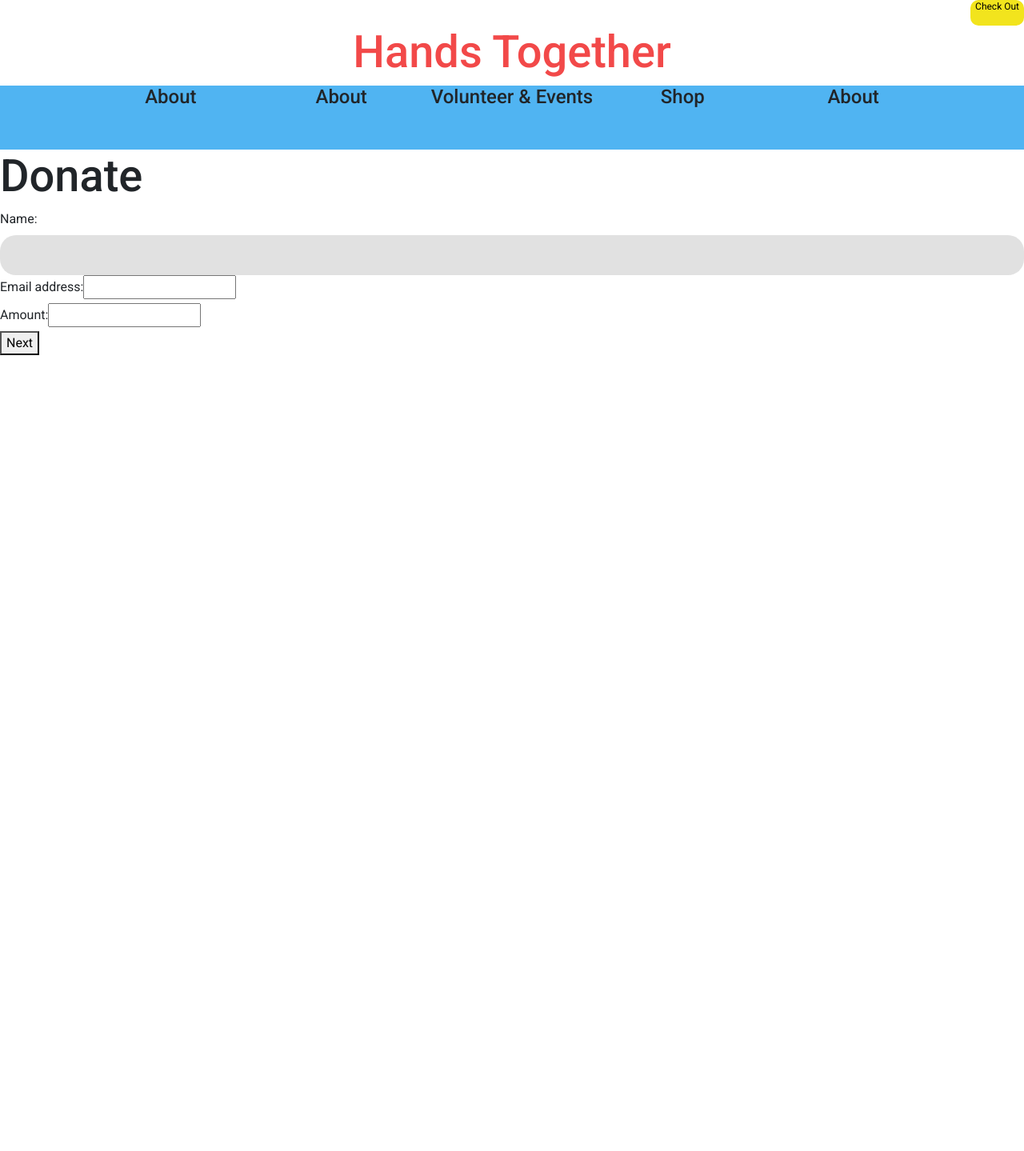
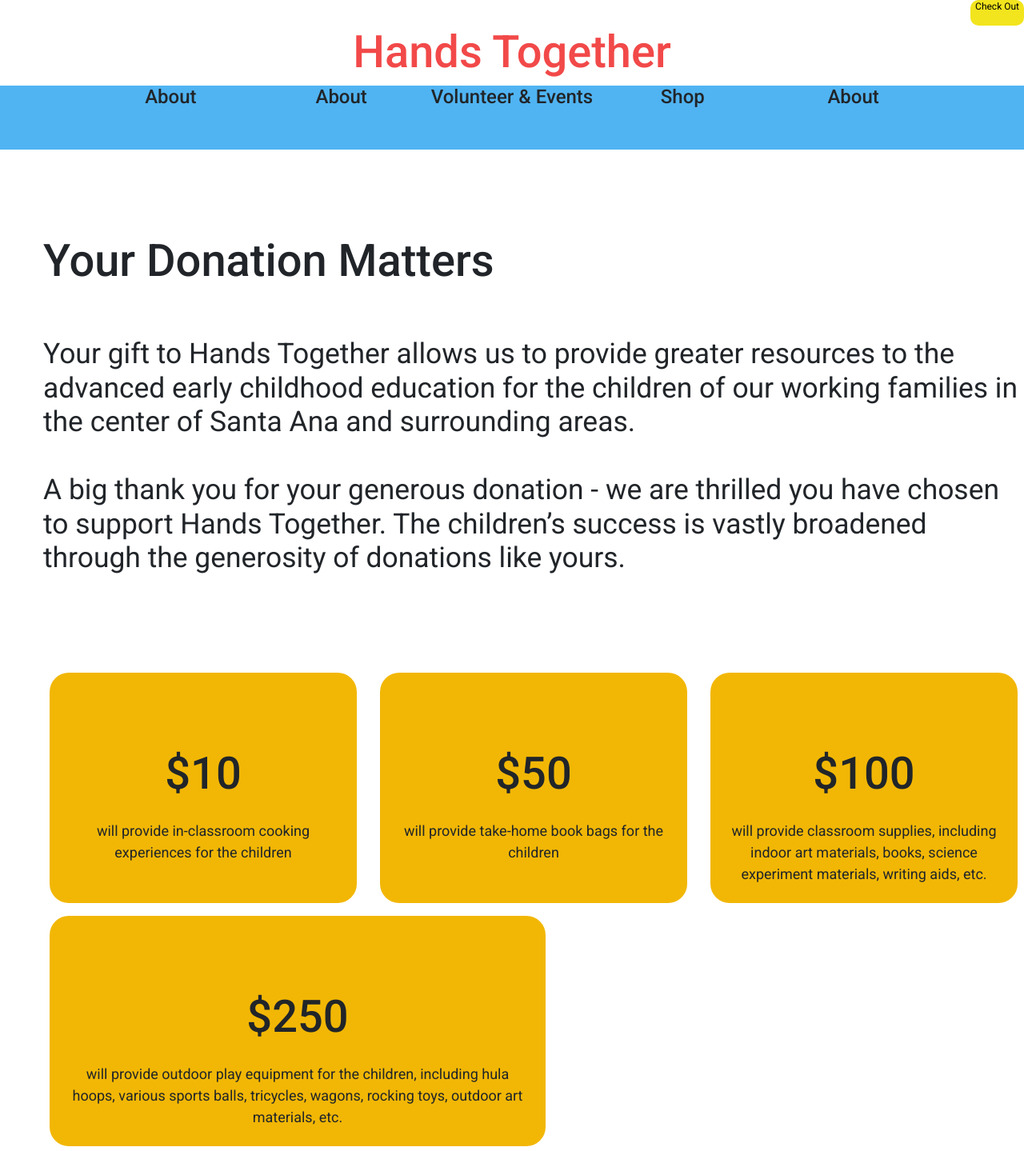
Before and after one commit to Codelab-Davis/hands_together_website_ws2021, a React (Create React App) app: page /donation in a window 1280 px wide. Shown: the top 1439 px of the page at 80% size. Before the commit the page ends 800 px from the top, so only its background shows below. Built offline with nearby package versions, Linux system fonts and the light colour scheme.

Commit message:
donation page skeleton

```diff
--- a/src/components/donation.js
+++ b/src/components/donation.js
@@ -1,16 +1,11 @@
-import React, { useState, useEffect } from "react";
+import React, { useState } from "react";
 import "bootstrap/dist/css/bootstrap.min.css";
+import "../css/donation.css";
 const axios = require('axios');
-// const stripe = require('stripe')("sk_test_51IMhDjDACjkjrvMmiJxcdbJqejCQ3W9dwagP8gDp7l5wHk0Qm7oWgkmOKVqxVMOutTF7nKoPI86eX84PY6ZZqQj100pJsabLN1");
 
 function Donation() {
 
   const donationEl = React.useRef(null);
-  const [needPaymentInfo, setNeedPaymentInfo] = useState(false);
-
-  function requirePaymentInfo() {
-    setNeedPaymentInfo(true);
-  }
 
   //donation page loads with dynamic price, just need to not charge tax lol
   const handleSubmit = e => {
@@ -30,49 +25,108 @@ function Donation() {
       .catch(error => console.log(error))
   }
 
-  return !needPaymentInfo ? (
-    <>
-      <h1>Donate</h1>
+  return(
+    <div className="container-fluid p-0">
+      <div className="row no-gutters">
+        <h1 className="heading">Your Donation Matters</h1>
 
-      <form method="" action="" onSubmit={handleSubmit}>
-        <div>
-          <label for="name">Name: </label>
-          <input id="name" type="text" name="name" />
+        <h3 className="donation-text">
+          Your gift to Hands Together allows us to provide greater resources to the advanced early childhood education for the children of our working families in the center of Santa Ana and surrounding areas. <br/><br/>A big thank you for your generous donation - we are thrilled you have chosen to support Hands Together. The children’s success is vastly broadened through the generosity of donations like yours.
+        </h3>
+
+        <div className="donation-container">
+          <div className="row no-gutters donation-row">
+            <div className="donation-small">
+              <h1 className="donation-amount-text">$10</h1>
+              <p className="donation-use-text">will provide in-classroom cooking experiences for the children</p>
             </div>
-        <div>
-          <label for="email">Email address: </label>
-          <input id="email" type="email" name="email" />
+            <div className="donation-small">
+              <h1 className="donation-amount-text">$50</h1>
+              <p className="donation-use-text">will provide take-home book bags for the children</p>
             </div>
-        <div>
-          <label for="amount">Amount: </label>
-          <input id="amount" type="number" name="amount" min="10" ref={donationEl} />
+            <div className="donation-small">
+              <h1 className="donation-amount-text">$100</h1>
+              <p className="donation-use-text">will provide classroom supplies, including indoor art materials, books, science experiment materials, writing aids, etc.</p>
             </div>
-        <div>
-          <button type="submit">Next</button>
           </div>
+          <div className="row no-gutters donation-row">
+            <div className="donation-large">
+              <h1 className="donation-amount-text">$250</h1>
+              <p className="donation-use-text">will provide outdoor play equipment for the children, including hula hoops, various sports balls, tricycles, wagons, rocking toys, outdoor art materials, etc.</p>
+            </div>
+            <div className="donation-large">
+              <h1 className="donation-amount-text">$500</h1>
+              <p className="donation-use-text">will provide tuition assistance for a struggling family</p>
+            </div>
+          </div>
+        </div>
+
+        <form className="donation-container" method="" action="" onSubmit={handleSubmit}>
+          <div className="row no-gutters form-item">
+            <div className="col-md-6">
+              <h3>Give a custom amount</h3>
+            </div>
+            <div className="col-md-6">
+              <input type="text" />
+              <p className="form-option">Custom Amount</p>
+            </div>
+          </div>
+          <div className="row no-gutters form-item">
+            <div className="col-md-8">
+              <h3>What type of donate are you making?</h3>
+            </div>
+            <div className="col-md-4">
+              <input type="radio" id="one-time" name="donation-type" value="one-time"/>
+              <label for="one-time"><p className="form-option">One-time Donation</p></label><br/>
+              <input type="radio" id="recurring" name="donation-type" value="recurring"/>
+              <label for="recurring"><p className="form-option">Recurring Donation</p></label>
+            </div>
+          </div>
+          <div className="row no-gutters form-item">
+            <div className="col-md-8">
+              <h3>Payment Method</h3>
+            </div>
+            <div className="col-md-4">
+              <input type="radio" id="credit-card" name="payment-method" value="credit-card"/>
+              <label for="credit-card"><p className="form-option">Credit Card</p></label><br/>
+              <input type="radio" id="debit-card" name="payment-method" value="debit-card"/>
+              <label for="debit-card"><p className="form-option">Debit Card</p></label>
+            </div>
+          </div>
+          <div className="text-center">
+            <button className="donate-button" type="submit"><h1>Donate</h1></button>
+          </div>
+
         </form>
-    </>
-  ) :
-    <>
-      <h1>Complete your donation</h1>
-      <p>Please enter your payment details below to complete your donation.</p>
 
-      <form method="POST" action="/donate/thanks" id="card">
-        <div>
-          <label for="cardholder-name">Cardholder name: </label>
-          <input id="cardholder-name" type="text" name="cardholder-name" value="" />
+
       </div>
-        <div>
-          <label for="card-element">Credit or debit card:</label>
-          <div id="card-element"></div>
     </div>
-        <div id="card-errors"></div>
-        <div>
-          <button id="card-button" data-secret="{{intentSecret}}">Donate amount: </button>
-        </div>
-      </form>
-    </>
-  ;
+  );
+
+  // return (
+  //   <>
+  //     <h1>Donate</h1>
+
+  //     <form method="" action="" onSubmit={handleSubmit}>
+  //       <div>
+  //         <label for="name">Name: </label>
+  //         <input id="name" type="text" name="name" />
+  //       </div>
+  //       <div>
+  //         <label for="email">Email address: </label>
+  //         <input id="email" type="email" name="email" />
+  //       </div>
+  //       <div>
+  //         <label for="amount">Amount: </label>
+  //         <input id="amount" type="number" name="amount" min="10" ref={donationEl} />
+  //       </div>
+  //       <div>
+  //         <button type="submit">Next</button>
+  //       </div>
+  //     </form>
+  //   </>
+  // );
 }
 
 export default Donation;
--- /dev/null
+++ b/src/css/donation.css
@@ -0,0 +1,72 @@
+input[type="radio"] {
+    margin-right: 1.625rem;
+    height: 40px;
+    width: 40px;
+    vertical-align: middle;
+}
+
+.heading {
+    margin-top: 6.625rem;
+    padding-left: 3.375rem;
+}
+
+.donation-text {
+    padding-left: 3.375rem;
+    margin-top: 3.3125rem;
+    font-weight: 400 !important;
+}
+
+.donation-container {
+    width: 100%;
+    margin-top: 6.625rem;
+    margin-left: 3.375rem;
+}
+
+.donation-row {
+    justify-content: space-between;
+}
+
+.donation-small, .donation-large {
+    box-sizing: border-box;
+    border-radius: 1.5rem;
+    margin: 0.5rem;
+    background: #F2B705;
+    text-align: center;
+}
+
+.donation-small {
+    width: 24rem;
+    height: 18rem;
+}
+
+.donation-large {
+    width: 38.75rem;
+    height: 18rem;
+}
+
+.donation-amount-text {
+    margin-top: 5.8rem;
+    margin-bottom: 1.5rem;
+}
+
+.donation-use-text {
+    padding-left: 1.5rem;
+    padding-right: 1.5rem;
+}
+
+.form-item {
+    margin-bottom: 11.875rem;
+}
+
+.form-option {
+    font-size: 1.5rem;
+}
+
+.donate-button {
+    background: var(--darkred);
+    justify-content: center;
+    color: white;
+    border-radius: 25px;
+    width: 30rem;
+    height: 8.25rem;
+}
```
Lines whose indentation alone changed are shown as unchanged.
